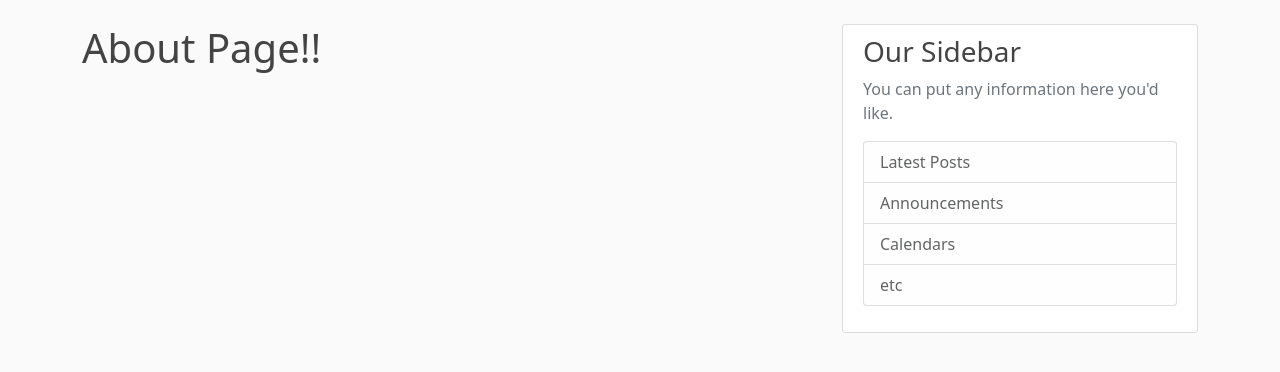
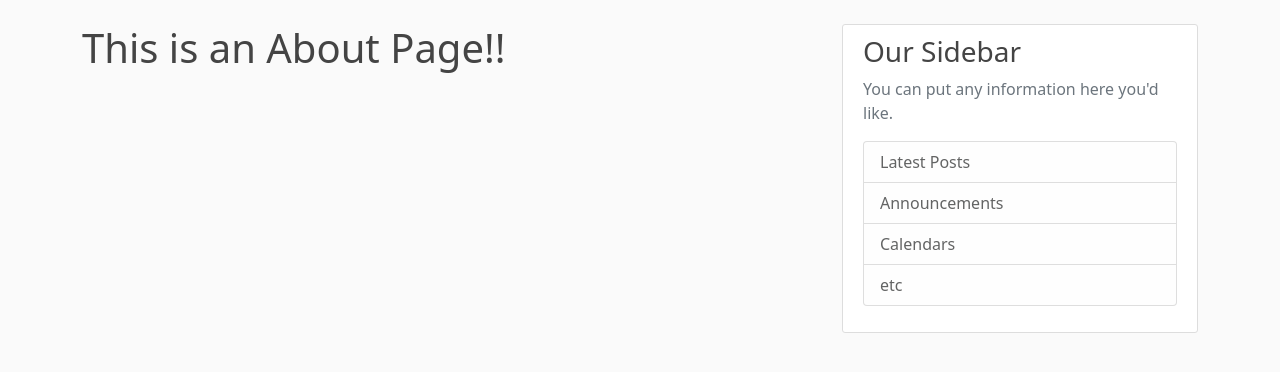
Before and after one commit to rahul-mn/django-jenkins-docker-k8s-files, a Django app: page /about/ in a window 1280 px wide. Shown: the part 56-428 px from the top of the page. Run offline with Django 3.2, Linux system fonts and the light colour scheme.

Commit message:
changes in blog template

```diff
--- a/django_test/blog/templates/blog/about.html
+++ b/django_test/blog/templates/blog/about.html
@@ -1,4 +1,4 @@
 {% extends "blog/base.html" %}
 {% block content %}
-    <h1> About Page!!</h1>
+    <h1>This is an About Page!!</h1>
 {% endblock content %}
```
